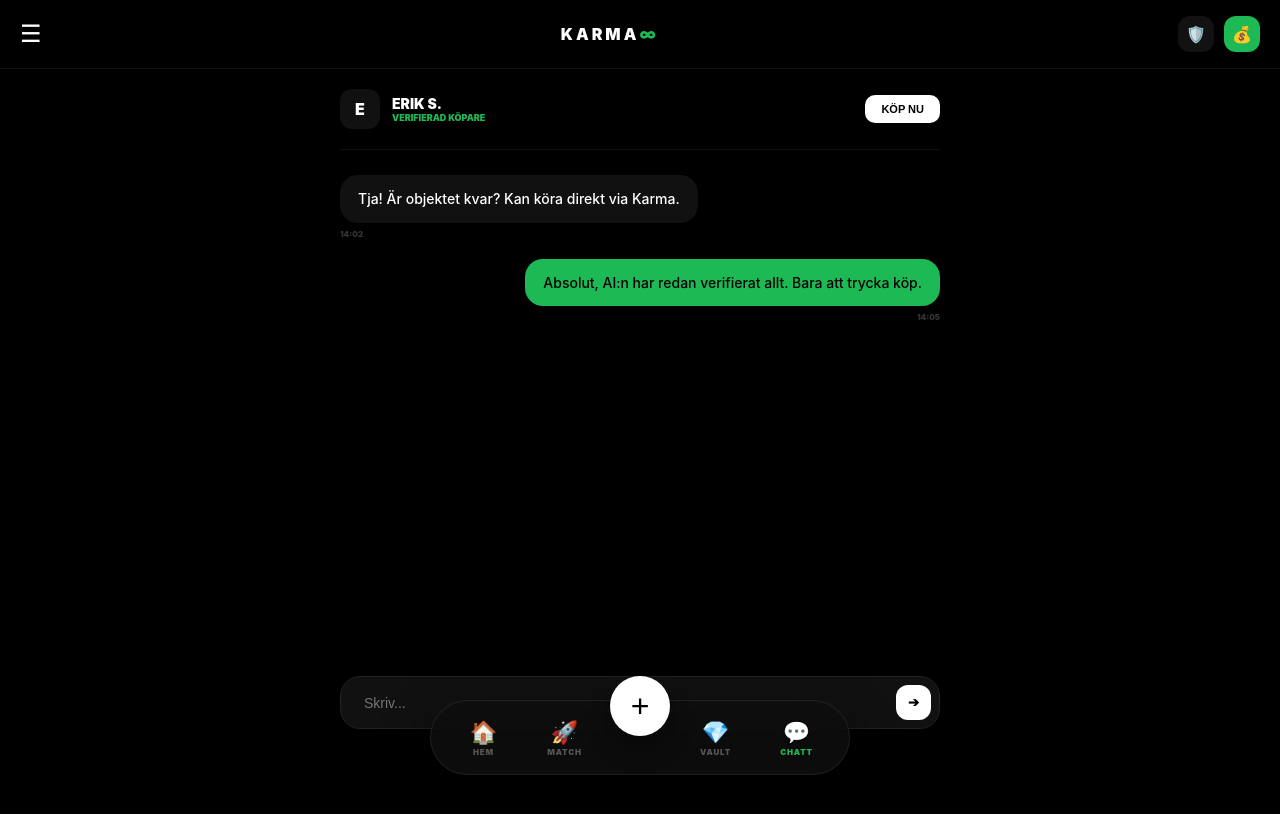
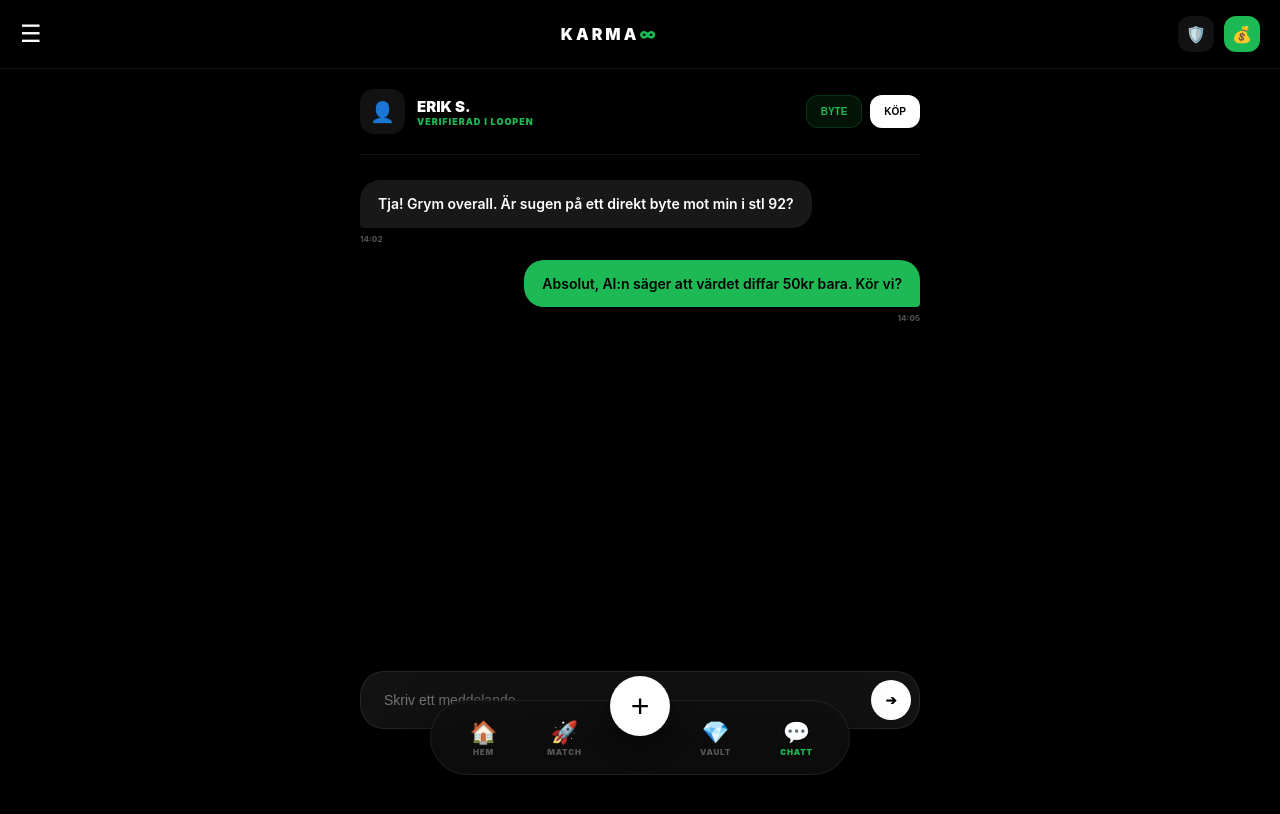
Before and after one commit to gascheckking/marketbeg-appGem, a Next.js app: page /chat/1 in a window 1280 px wide. Shown: the top 814 px of the page. Built offline with nearby package versions, Linux system fonts and the light colour scheme.

Commit message:
Update page.tsx

```diff
--- a/app/chat/[id]/page.tsx
+++ b/app/chat/[id]/page.tsx
@@ -8,50 +8,52 @@ export default function ChatPage() {
   const router = useRouter();
 
   const messages = [
-    { sender: "them", text: "Tja! Är objektet kvar? Kan köra direkt via Karma.", time: "14:02" },
-    { sender: "me", text: "Absolut, AI:n har redan verifierat allt. Bara att trycka köp.", time: "14:05" },
+    { sender: "them", text: "Tja! Grym overall. Är sugen på ett direkt byte mot min i stl 92?", time: "14:02" },
+    { sender: "me", text: "Absolut, AI:n säger att värdet diffar 50kr bara. Kör vi?", time: "14:05" },
   ];
 
   return (
-    <div style={{ background: "#000", minHeight: "calc(100vh - 120px)", display: "flex", flexDirection: "column" }}>
+    <div style={{ background: "#000", minHeight: "calc(100vh - 120px)", display: "flex", flexDirection: "column", padding: "0 20px" }}>
       {/* CHAT HEADER */}
-      <div style={{ padding: "20px 0", display: "flex", alignItems: "center", gap: "12px", borderBottom: "1px solid #111" }}>
-        <div style={{ width: "40px", height: "40px", borderRadius: "12px", background: "#111", display: "flex", alignItems: "center", justifyContent: "center", fontWeight: 900 }}>E</div>
+      <div style={{ padding: "20px 0", display: "flex", alignItems: "center", gap: "12px", borderBottom: "1px solid var(--border)" }}>
+        <div style={{ width: "45px", height: "45px", borderRadius: "14px", background: "#121212", display: "flex", alignItems: "center", justifyContent: "center", fontSize: "20px" }}>👤</div>
         <div style={{ flex: 1 }}>
-          <div style={{ fontSize: "14px", fontWeight: 900 }}>ERIK S.</div>
-          <div style={{ fontSize: "9px", color: "#1DB954", fontWeight: 900 }}>VERIFIERAD KÖPARE</div>
+          <div style={{ fontSize: "15px", fontWeight: 900 }}>ERIK S.</div>
+          <div style={{ fontSize: "9px", color: "var(--karma-green)", fontWeight: 900, letterSpacing: "1px" }}>VERIFIERAD I LOOPEN</div>
         </div>
-        <button onClick={() => router.push("/checkout")} style={{ background: "#fff", color: "#000", borderRadius: "10px", padding: "8px 16px", fontWeight: 900, fontSize: "11px", border: "none" }}>
-          KÖP NU
-        </button>
+        <div style={{ display: 'flex', gap: '8px' }}>
+             <button onClick={() => router.push("/swap")} style={{ background: "rgba(29, 185, 84, 0.1)", color: "var(--karma-green)", borderRadius: "12px", padding: "10px 14px", fontWeight: 900, fontSize: "10px", border: "1px solid rgba(29, 185, 84, 0.2)" }}>BYTE</button>
+             <button onClick={() => router.push("/checkout")} style={{ background: "#fff", color: "#000", borderRadius: "12px", padding: "10px 14px", fontWeight: 900, fontSize: "10px", border: "none" }}>KÖP</button>
+        </div>
       </div>
 
       {/* MESSAGES */}
-      <div style={{ flex: 1, padding: "25px 0", display: "flex", flexDirection: "column", gap: "20px", overflowY: "auto" }}>
+      <div style={{ flex: 1, padding: "25px 0", display: "flex", flexDirection: "column", gap: "16px", overflowY: "auto" }}>
         {messages.map((m, i) => (
-          <div key={i} style={{ alignSelf: m.sender === "me" ? "flex-end" : "flex-start", maxWidth: "80%" }}>
+          <div key={i} style={{ alignSelf: m.sender === "me" ? "flex-end" : "flex-start", maxWidth: "85%" }}>
             <div style={{
-              background: m.sender === "me" ? "#1DB954" : "#111",
+              background: m.sender === "me" ? "var(--karma-green)" : "#181818",
               color: m.sender === "me" ? "#000" : "#fff",
-              padding: "14px 18px", borderRadius: "18px", fontSize: "14px", fontWeight: 500, lineHeight: "1.4"
+              padding: "14px 18px", borderRadius: m.sender === "me" ? "20px 20px 4px 20px" : "20px 20px 20px 4px",
+              fontSize: "14px", fontWeight: 600, lineHeight: "1.4"
             }}>
               {m.text}
             </div>
-            <div style={{ fontSize: "8px", opacity: 0.2, marginTop: "6px", textAlign: m.sender === "me" ? "right" : "left", fontWeight: 900 }}>{m.time}</div>
+            <div style={{ fontSize: "8px", opacity: 0.3, marginTop: "6px", textAlign: m.sender === "me" ? "right" : "left", fontWeight: 800 }}>{m.time}</div>
           </div>
         ))}
       </div>
 
       {/* INPUT */}
       <div style={{ padding: "20px 0" }}>
-        <div style={{ display: "flex", gap: "10px", background: "#111", padding: "8px", borderRadius: "20px", border: "1px solid #222" }}>
+        <div style={{ display: "flex", gap: "12px", background: "#121212", padding: "8px", borderRadius: "24px", border: "1px solid var(--border)" }}>
           <input
             value={msg}
             onChange={(e) => setMsg(e.target.value)}
-            placeholder="Skriv..."
+            placeholder="Skriv ett meddelande..."
             style={{ flex: 1, background: "transparent", border: "none", color: "#fff", padding: "0 15px", fontSize: "14px", outline: "none" }}
           />
-          <button style={{ width: "35px", height: "35px", borderRadius: "12px", background: "#fff", color: "#000", border: "none", fontWeight: 900 }}>➔</button>
+          <button style={{ width: "40px", height: "40px", borderRadius: "50%", background: "#fff", color: "#000", border: "none", fontWeight: 900 }}>➔</button>
         </div>
       </div>
     </div>
```
